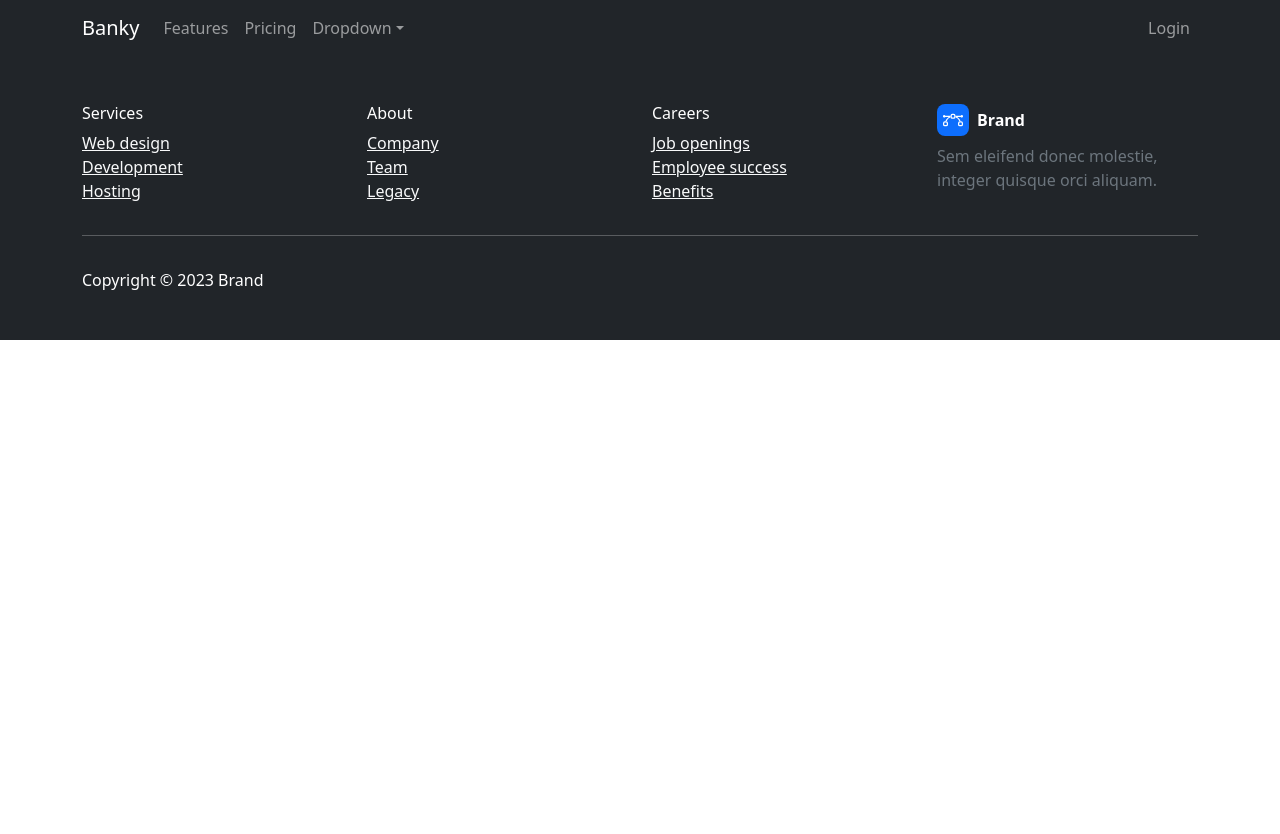
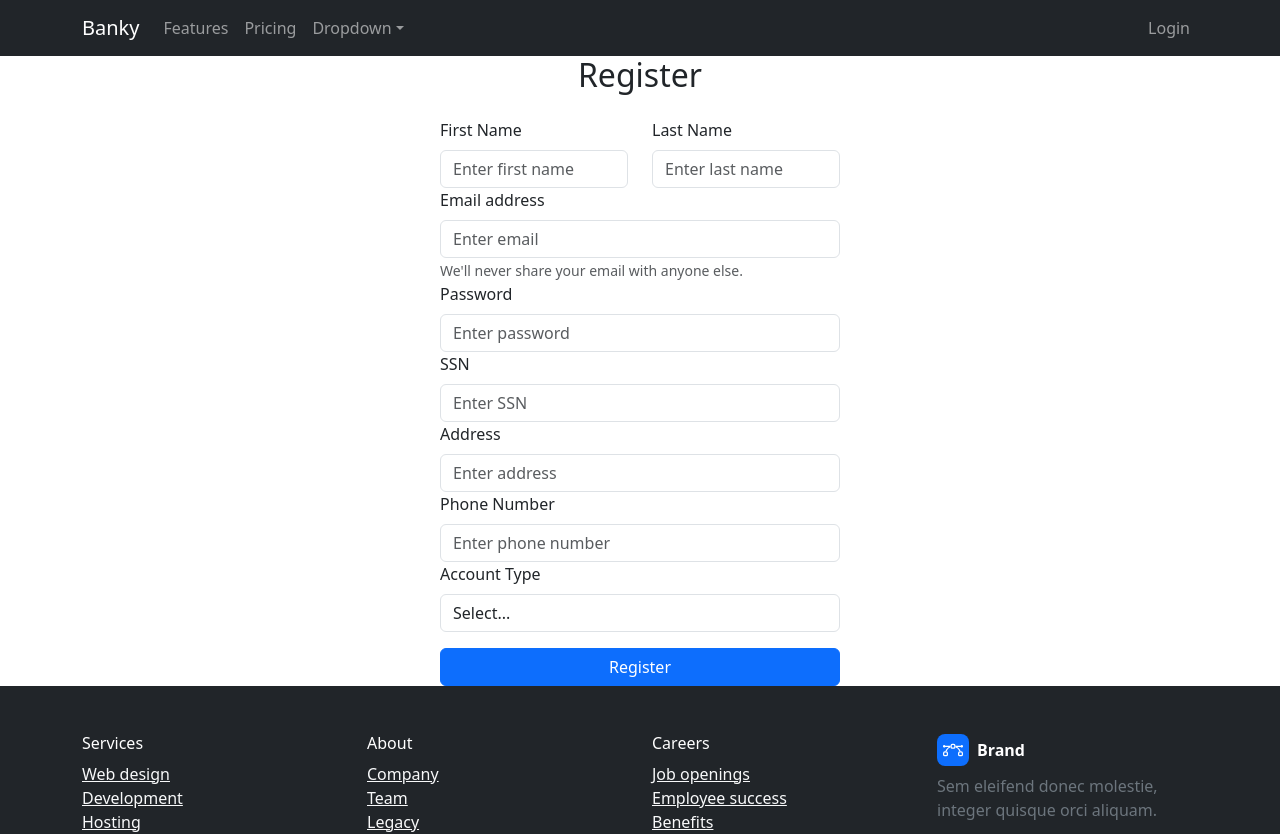
Before and after one commit to mustafausama/banky, a React (Create React App) app in the folder views/: page /register in a window 1280 px wide. Shown: the top 834 px of the page. Before the commit the page ends 800 px from the top, so only its background shows below. Built offline with nearby package versions, Linux system fonts and the light colour scheme.

Commit message:
adding register page

```diff
--- a/views/package.json
+++ b/views/package.json
@@ -7,6 +7,7 @@
     "@testing-library/react": "^13.4.0",
     "@testing-library/user-event": "^13.5.0",
     "axios": "^1.6.3",
+    "banky": "file:..",
     "bootstrap": "^5.3.2",
     "js-cookie": "^3.0.5",
     "react": "^18.2.0",
--- a/views/src/App.js
+++ b/views/src/App.js
@@ -7,6 +7,7 @@ import Footer from './components/Footer';
 import Landing from './pages/Landing';
 import BankAccount from './pages/BankAccount';
 import CreateTransaction from './pages/CreateTransaction';
+import Register from './pages/Register';
 
 function App() {
   const { statelessInit } = useAuth();
@@ -24,6 +25,7 @@ function App() {
           <Route path="/" element={<Landing />} />
           <Route path="/account-details/:num" element={<BankAccount />} />
           <Route path="/create-transaction" element={<CreateTransaction />} />
+          <Route path="/register" element={<Register />} />
         </Routes>
         <ToastContainer />
         <Footer />
--- /dev/null
+++ b/views/src/pages/Register.js
@@ -0,0 +1,130 @@
+// this is a register page for new users for a banking website
+import Form from 'react-bootstrap/Form';
+import { Row, Col } from 'react-bootstrap';
+import { useState } from 'react';
+import useAuth from '../hooks/useAuth';
+import { useNavigate } from 'react-router-dom';
+import { Alert } from 'react-bootstrap';
+import { Container } from 'react-bootstrap';
+
+const Register = () => {
+  const [email, setEmail] = useState('');
+  const [password, setPassword] = useState('');
+  const [passwordConfirm, setPasswordConfirm] = useState(''); // added for password confirmation
+  const [error, setError] = useState('');
+  const [loading, setLoading] = useState(false);
+  const { signup } = useAuth(); // signup function from AuthContext
+  const history = useNavigate();
+
+  const handleSubmit = async (e) => {
+    e.preventDefault(); // prevent default form submission
+    if (password !== passwordConfirm) {
+      return setError('Passwords do not match');
+    }
+    try {
+      setError('');
+      setLoading(true);
+
+      const response = await fetch('/api/auth/register', {
+        method: 'POST',
+        headers: {
+          'Content-Type': 'application/json',
+        },
+        body: JSON.stringify({ email, password }),
+      });
+
+      if (!response.ok) {
+        throw new Error('Failed to register');
+      }
+
+      history.push('/'); // redirect to home page
+    } catch (err) {
+      setError(err.message);
+    }
+    setLoading(false);
+  };
+
+  return (
+    <Container className="d-flex align-items-center justify-content-center">
+      <div className="w-100" style={{ maxWidth: '400px' }}>
+        <h2 className="text-center mb-4">Register</h2>
+        {error && <Alert variant="danger">{error}</Alert>}
+        <Form onSubmit={handleSubmit}>
+          <Row>
+            <Col>
+              <Form.Group id="firstName">
+                <Form.Label>First Name</Form.Label>
+                <Form.Control
+                  type="text"
+                  placeholder="Enter first name"
+                  required
+                />
+              </Form.Group>
+            </Col>
+            <Col>
+              <Form.Group id="lastName">
+                <Form.Label>Last Name</Form.Label>
+                <Form.Control
+                  type="text"
+                  placeholder="Enter last name"
+                  required
+                />
+              </Form.Group>
+            </Col>
+          </Row>
+          <Form.Group id="email">
+            <Form.Label>Email address</Form.Label>
+            <Form.Control type="email" placeholder="Enter email" required />
+            <Form.Text className="text-muted">
+              We'll never share your email with anyone else.
+            </Form.Text>
+          </Form.Group>
+
+          <Form.Group id="password">
+            <Form.Label>Password</Form.Label>
+            <Form.Control
+              type="password"
+              placeholder="Enter password"
+              required
+            />
+          </Form.Group>
+
+          <Form.Group id="ssn">
+            <Form.Label>SSN</Form.Label>
+            <Form.Control type="text" placeholder="Enter SSN" required />
+          </Form.Group>
+
+          <Form.Group id="address">
+            <Form.Label>Address</Form.Label>
+            <Form.Control type="text" placeholder="Enter address" required />
+          </Form.Group>
+
+          <Form.Group id="phoneNumber">
+            <Form.Label>Phone Number</Form.Label>
+            <Form.Control
+              type="text"
+              placeholder="Enter phone number"
+              required
+            />
+          </Form.Group>
+
+          <Form.Group id="accountType">
+            <Form.Label>Account Type</Form.Label>
+            <Form.Control as="select" required>
+              <option value="">Select...</option>
+              <option value="type1">Type 1</option>
+              <option value="type2">Type 2</option>
+              <option value="type3">Type 3</option>
+            </Form.Control>
+          </Form.Group>
+
+          <button type="submit" className="btn btn-primary w-100 mt-3">
+            Register
+          </button>
+        </Form>
+      </div>
+    </Container>
+  );
+};
+
+export default Register;
```
Also changed, not shown: 1 other file (tests, documents, lock files or other folders).
